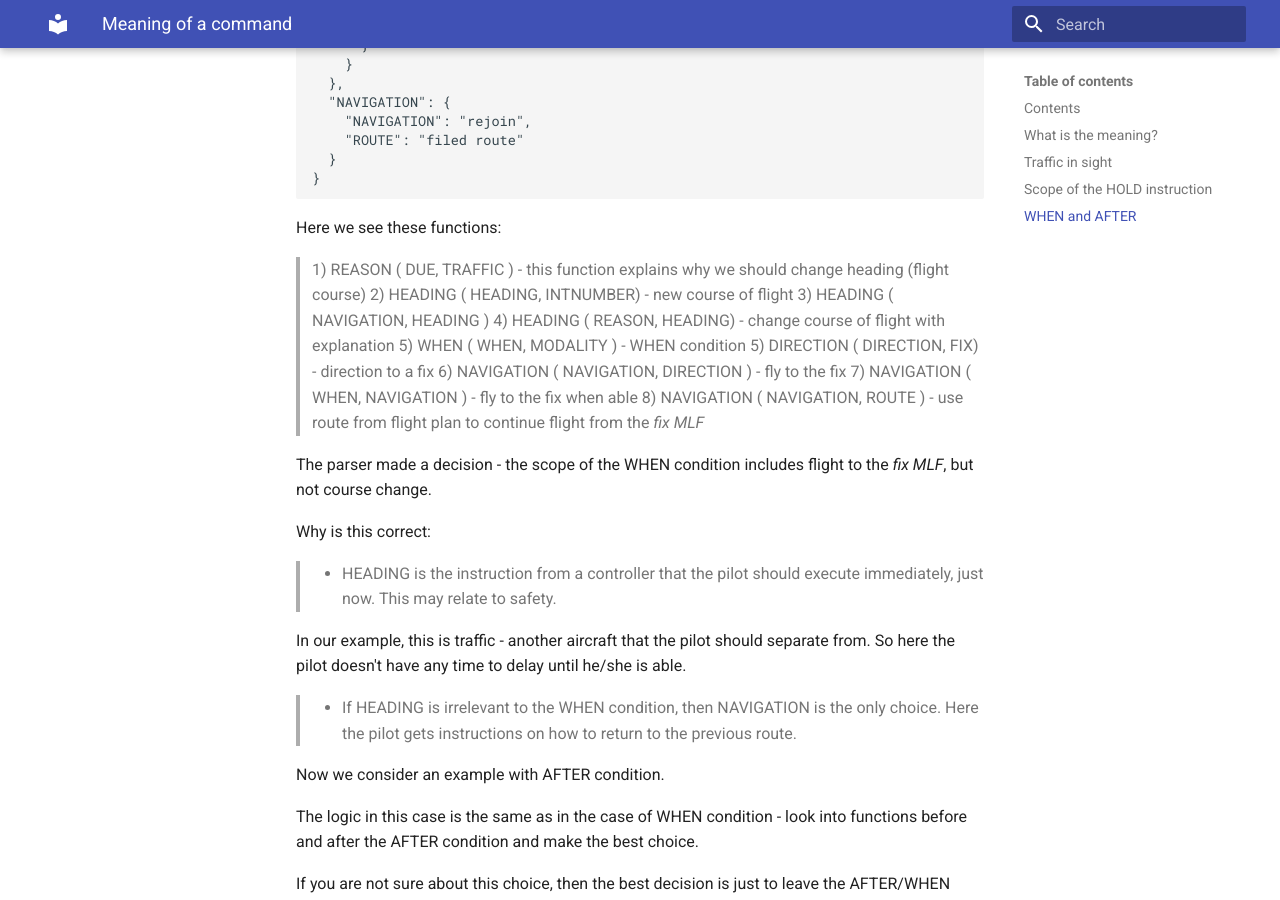
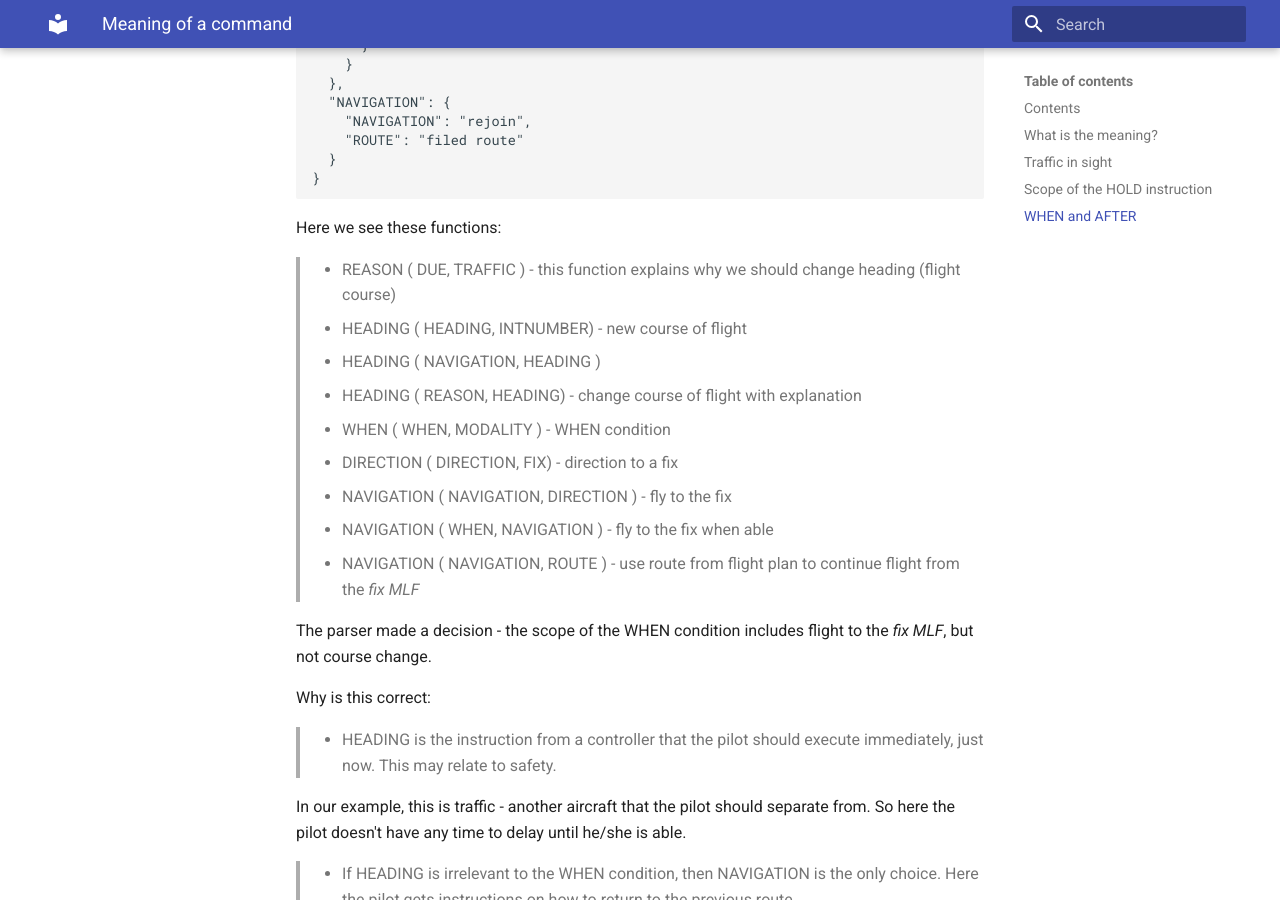
Before and after one commit to sash-tim/ATC-parsing, an MkDocs documentation site: the page built from docs/meaning_of_a_command.md, in a window 1280 px wide and 900 px high, scrolled down 9058 px. Built offline with MkDocs 1.6.1 and Material for MkDocs 9.7.7, drawn with Linux system fonts in a browser that asks for light colours; some of the changed text lies outside the part shown.

Commit message:
Update meaning_of_a_command.md

```diff
--- a/docs/meaning_of_a_command.md
+++ b/docs/meaning_of_a_command.md
@@ -434,15 +434,15 @@ PARSE (simplified JSON):
 
 Here we see these functions:
 
->1) REASON ( DUE, TRAFFIC ) - this function explains why we should change heading (flight course)
->2) HEADING ( HEADING, INTNUMBER) - new course of flight
->3) HEADING ( NAVIGATION, HEADING )
->4) HEADING ( REASON, HEADING) - change course of flight with explanation
->5) WHEN ( WHEN, MODALITY ) - WHEN condition
->5) DIRECTION ( DIRECTION, FIX) - direction to a fix
->6) NAVIGATION ( NAVIGATION, DIRECTION ) - fly to the fix
->7) NAVIGATION ( WHEN, NAVIGATION ) - fly to the fix when able
->8) NAVIGATION ( NAVIGATION, ROUTE ) - use route from flight plan to continue flight from the *fix MLF*
+>- REASON ( DUE, TRAFFIC ) - this function explains why we should change heading (flight course)
+>- HEADING ( HEADING, INTNUMBER) - new course of flight
+>- HEADING ( NAVIGATION, HEADING )
+>- HEADING ( REASON, HEADING) - change course of flight with explanation
+>- WHEN ( WHEN, MODALITY ) - WHEN condition
+>- DIRECTION ( DIRECTION, FIX) - direction to a fix
+>- NAVIGATION ( NAVIGATION, DIRECTION ) - fly to the fix
+>- NAVIGATION ( WHEN, NAVIGATION ) - fly to the fix when able
+>- NAVIGATION ( NAVIGATION, ROUTE ) - use route from flight plan to continue flight from the *fix MLF*
 
 The parser made a decision - the scope of the WHEN condition includes flight to the *fix MLF*, but not course change.
 
@@ -500,11 +500,11 @@ PARSE ( simplified JSON ):
 
 Relevant functions:
 
->1) CLEARED ( CLEARED, FOR, DEPARTURE) - a runway is cleared for departure
->2) AFTER ( AFTER, DEPARTURE ) - AFTER condition - *after departure*
->3) HEADING ( HEADING, INTNUMBER) - new course of flight
->4) HEADING ( NAVIGATION, HEADING )
->5) HEADING ( AFTER, NAVIGATION ) - *turn right* to the new course after departure.
+>- CLEARED ( CLEARED, FOR, DEPARTURE) - a runway is cleared for departure
+>- AFTER ( AFTER, DEPARTURE ) - AFTER condition - *after departure*
+>- HEADING ( HEADING, INTNUMBER) - new course of flight
+>- HEADING ( NAVIGATION, HEADING )
+>- HEADING ( AFTER, NAVIGATION ) - *turn right* to the new course after departure.
 
 Here we see that condition AFTER is included in HEADING instruction.
 
```
